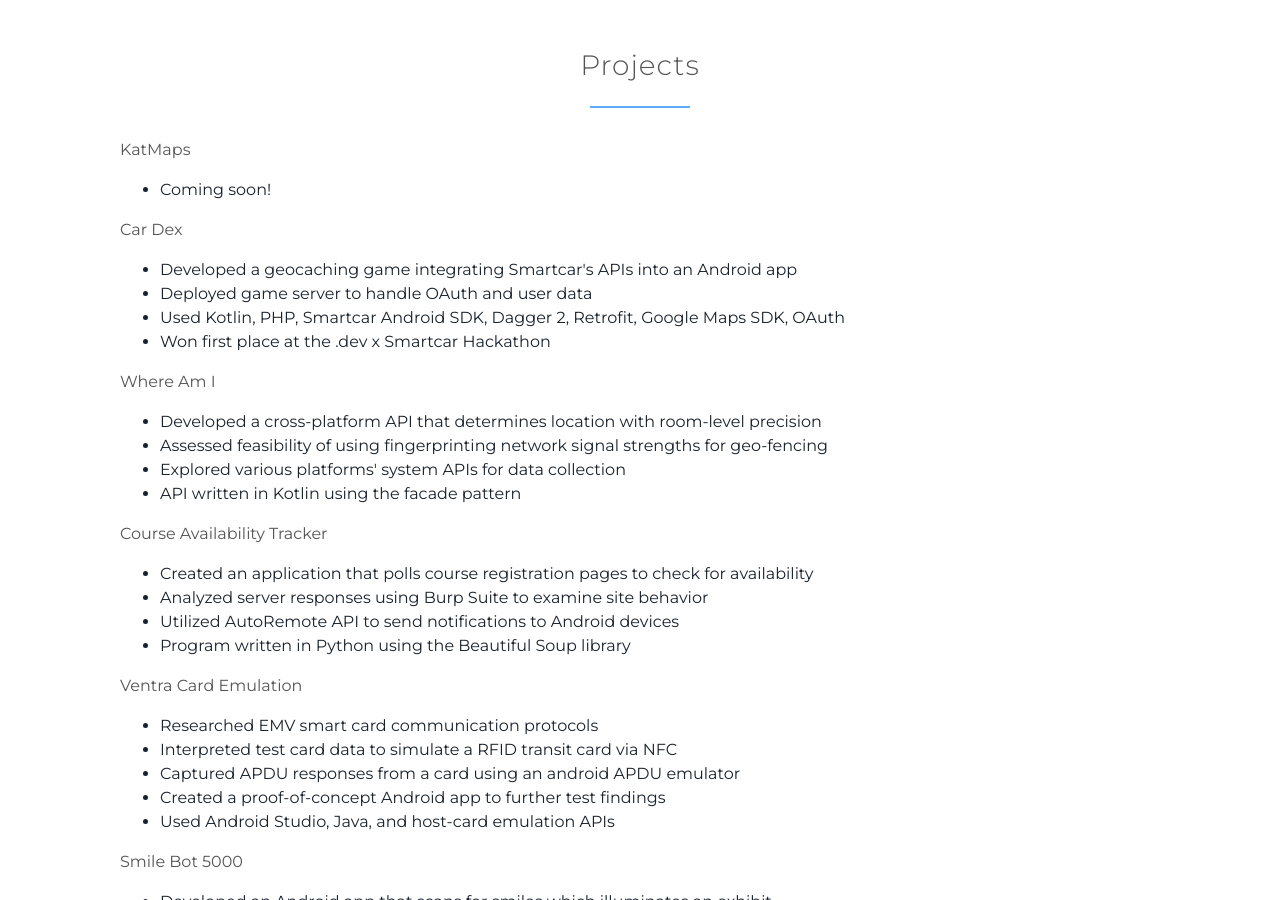
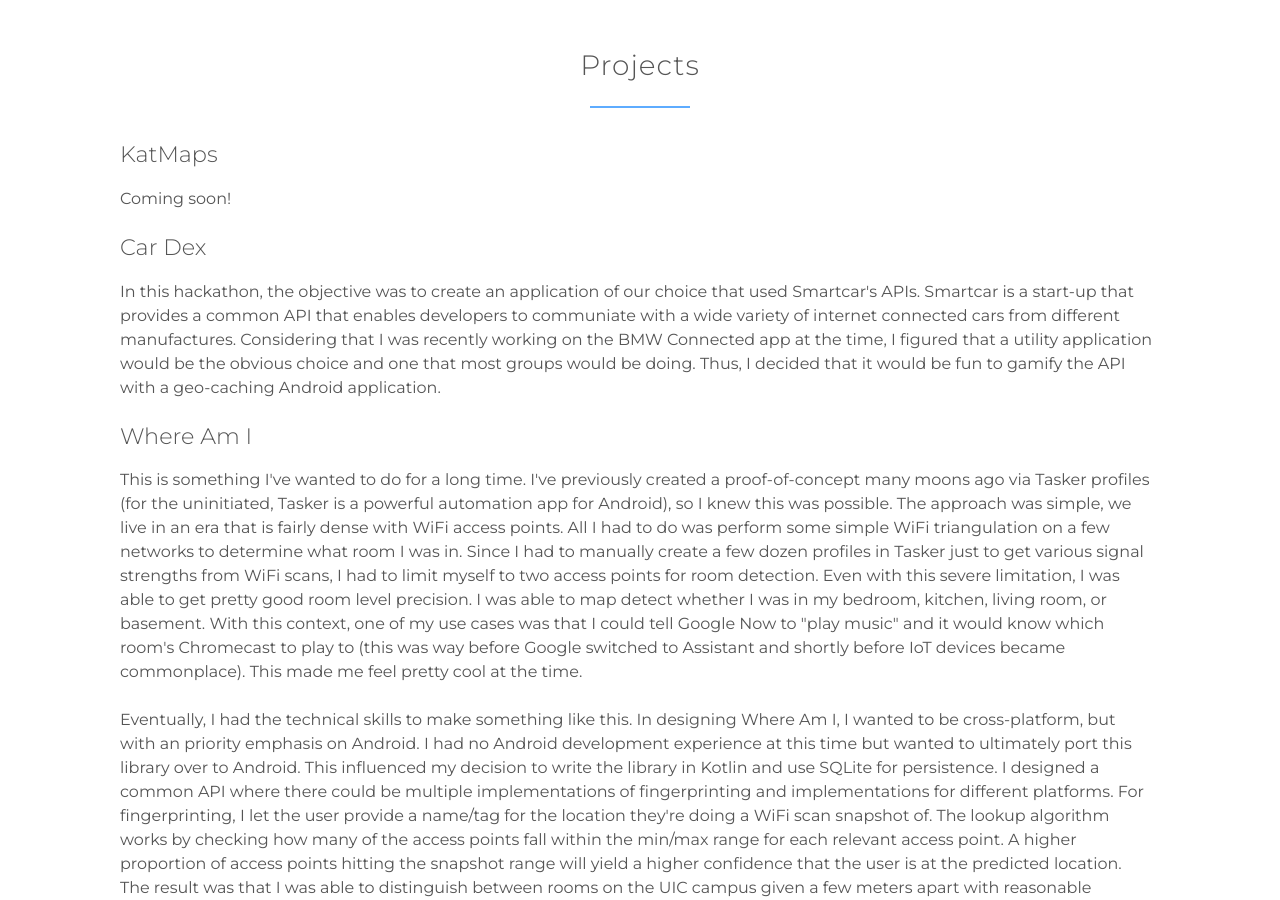
Before and after one commit to garfiec/garfiec.github.io, a Jekyll site: the page built from index.html, in a window 1280 px wide and 900 px high, scrolled down 4531 px. Built offline with Jekyll 4.4.1, drawn with Linux system fonts in a browser that asks for light colours; nearby versions of some CDN libraries; library files that are not in the unit come from our copies; some of the changed text lies outside the part shown.

Commit message:
Added context, thought process, and description for a few projects

```diff
--- a/_includes/projects.html
+++ b/_includes/projects.html
@@ -6,51 +6,28 @@
 <!-- ************************************************************************************ -->
 <div class="row">
 	<div class="user-posters">
-		<p>KatMaps</p>
-		<ul>
-			<li>Coming soon!</li>
-		</ul>
-		<p>Car Dex</p>
-		<ul>
-			<li>Developed a geocaching game integrating Smartcar's APIs into an Android app</li>
-			<li>Deployed game server to handle OAuth and user data</li>
-			<li>Used Kotlin, PHP, Smartcar Android SDK, Dagger 2, Retrofit, Google Maps SDK, OAuth</li>
-			<li>Won first place at the .dev x Smartcar Hackathon</li>
-		</ul>
-		<p>Where Am I</p>
-		<ul>
-			<li>Developed a cross-platform API that determines location with room-level precision</li>
-			<li>Assessed feasibility of using fingerprinting network signal strengths for geo-fencing</li>
-			<li>Explored various platforms' system APIs for data collection</li>
-			<li>API written in Kotlin using the facade pattern</li>
-		</ul>
-		<p>Course Availability Tracker</p>
-		<ul>
-			<li>Created an application that polls course registration pages to check for availability</li>
-			<li>Analyzed server responses using Burp Suite to examine site behavior</li>
-			<li>Utilized AutoRemote API to send notifications to Android devices</li>
-			<li>Program written in Python using the Beautiful Soup library</li>
-		</ul>
-		<p>Ventra Card Emulation</p>
-		<ul>
-			<li>Researched EMV smart card communication protocols</li>
-			<li>Interpreted test card data to simulate a RFID transit card via NFC</li>
-			<li>Captured APDU responses from a card using an android APDU emulator</li>
-			<li>Created a proof-of-concept Android app to further test findings</li>
-			<li>Used Android Studio, Java, and host-card emulation APIs</li>
-		</ul>
-		<p>Smile Bot 5000</p>
-		<ul>
-			<li>Developed an Android app that scans for smiles which illuminates an exhibit</li>
-			<li>Utilized serial communication between Android and Arduino for data transmission</li>
-			<li>Used Arduino, Kotlin, Firebase ML Kit, RxRelay, CameraKit, and Arduino-Library</li>
-		</ul>
-		<p>Arduino Musical Instrument</p>
-		<ul>
-			<li>Created a musical instrument that uses proximity  to determine pitch of sound</li>
-			<li>Combined arduinos for two dedicated processes: tone generation and data collection</li>
-			<li>Integrated bit shifting to simultaneously transfer one byte at a time</li>
-			<li>Used Arduino and C</li>
-		</ul>
+		<h3>KatMaps</h3>
+		<p>Coming soon!</p>
+		<h3>Car Dex</h3>
+		<p>In this hackathon, the objective was to create an application of our choice that used Smartcar's APIs. Smartcar is a start-up that provides a common API that enables developers to communiate with a wide variety of internet connected cars from different manufactures. Considering that I was recently working on the BMW Connected app at the time, I figured that a utility application would be the obvious choice and one that most groups would be doing. Thus, I decided that it would be fun to gamify the API with a geo-caching Android application.</p>
+		<h3>Where Am I</h3>
+		<p>
+			This is something I've wanted to do for a long time. I've previously created a proof-of-concept many moons ago via Tasker profiles (for the uninitiated, Tasker is a powerful automation app for Android), so I knew this was possible. The approach was simple, we live in an era that is fairly dense with WiFi access points. All I had to do was perform some simple WiFi triangulation on a few networks to determine what room I was in. Since I had to manually create a few dozen profiles in Tasker just to get various signal strengths from WiFi scans, I had to limit myself to two access points for room detection. Even with this severe limitation, I was able to get pretty good room level precision. I was able to map detect whether I was in my bedroom, kitchen, living room, or basement. With this context, one of my use cases was that I could tell Google Now to "play music" and it would know which room's Chromecast to play to (this was way before Google switched to Assistant and shortly before IoT devices became commonplace). This made me feel pretty cool at the time.<br><br>
+			Eventually, I had the technical skills to make something like this. In designing Where Am I, I wanted to be cross-platform, but with an priority emphasis on Android. I had no Android development experience at this time but wanted to ultimately port this library over to Android. This influenced my decision to write the library in Kotlin and use SQLite for persistence. I designed a common API where there could be multiple implementations of fingerprinting and implementations for different platforms. For fingerprinting, I let the user provide a name/tag for the location they're doing a WiFi scan snapshot of. The lookup algorithm works by checking how many of the access points fall within the min/max range for each relevant access point. A higher proportion of access points hitting the snapshot range will yield a higher confidence that the user is at the predicted location. The result was that I was able to distinguish between rooms on the UIC campus given a few meters apart with reasonable accuracy and precision.<br><br>
+			Funny thing is, in my attempt to find a way to get this library to perform Wifi scans on Windows, I noticed that someone else had created a library with the exact same name with the exact same goal but with Python and using scikit-learn instead of my more primative fingerprinting method. It was like a déjà vu moment for me. In the end, it was still fun to make, and I was able to build the thing I wanted to make for so long.
+		</p>
+		<p>It's open-source, find the library here! - <a class="project-link" href="https://github.com/garfiec/WhereAmI">Where Am I</a></p>
+		<h3>Course Availability Tracker</h3>
+		<p>Coming soon!</p>
+		<h3>Ventra Card Emulation</h3>
+		<p>Coming soon!</p>
+		<h3>Smile Bot 5000</h3>
+		<p>
+			The intention is to make you feel morbid... Technology is often a double edged sword: it can help us but can also hurt us. I wanted to explore how technology can be used to elicit a response from people that's not always desirable. In many cases, the effects of technology on people are not apparent. In this case of this project, I wanted to exaggerated this malicious feeling.<br><br>
+			Smile Bot 5000 works by illuminating a lighted gallery platform only if the viewer puts on a big grin. Unfortunately for the viewer, the gallery pictures are depressing pictures of adults and kids having a terrible day and the only way they could see the gallery is by grinning through it... really makes you feel like a jerk afterwards.
+		</p>
+		<p>Find my tutorial here! - <a class="project-link" href="https://introtonewmediaarts.wordpress.com/2019/04/10/smile-enforcement-bot-5000-wearable-interactive-project/">Smile Enforcement Bot 5000</a></p>
+		<h3>Arduino Musical Instrument</h3>
+		<p>Coming soon!</p>
 	</div>
 </div>
```
